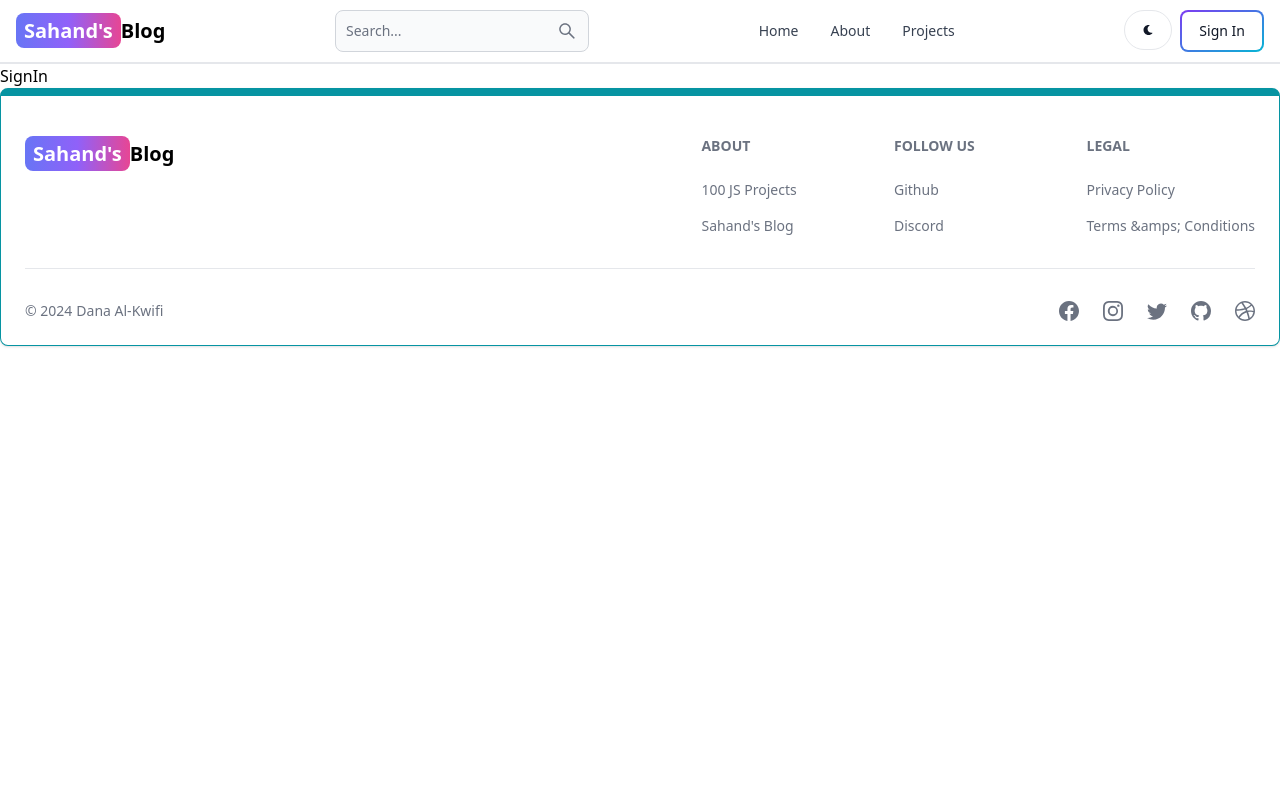
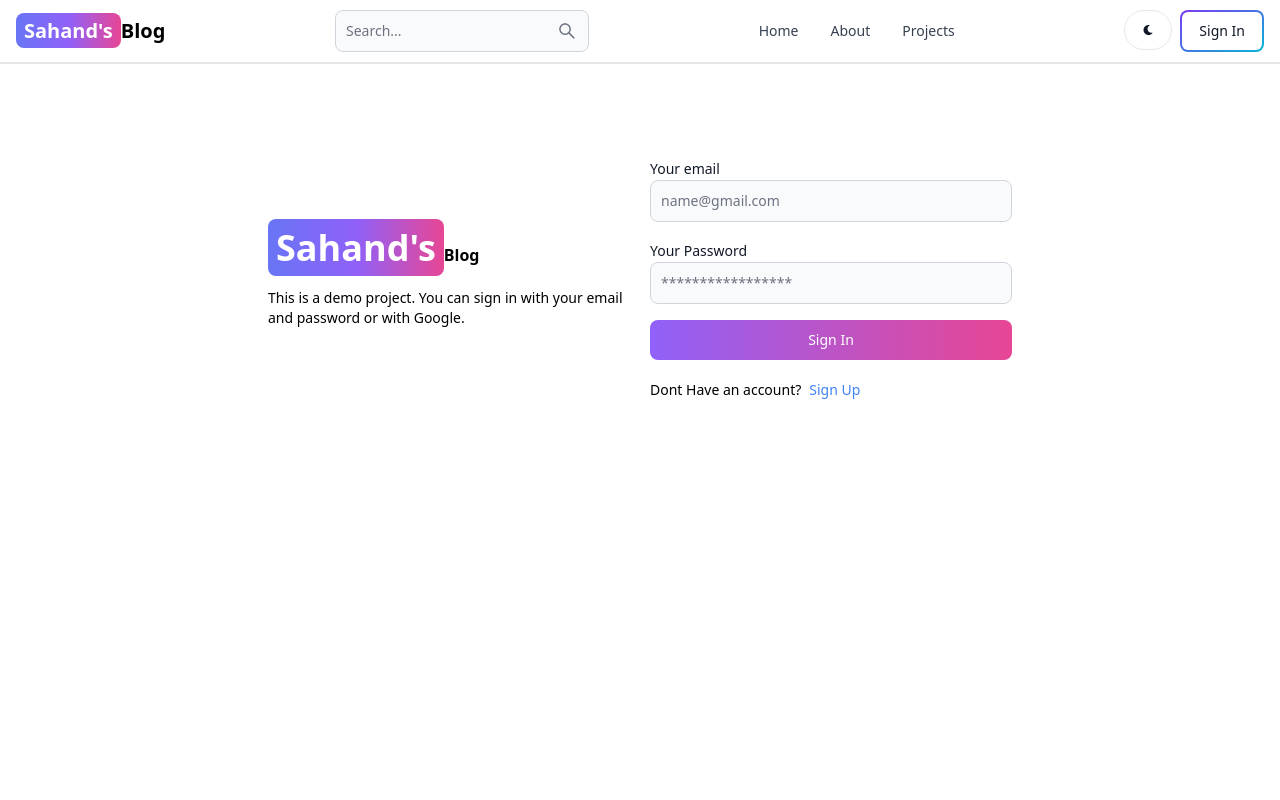
Before and after one commit to danalkwifi/mern-blog, a React (Vite) app in the folder client/: page /sign-in in a window 1280 px wide. Shown: the top 800 px of the page. Built offline with nearby package versions, Linux system fonts and the light colour scheme.

Commit message:
complete sigin page functionality

```diff
--- a/client/src/pages/SignIn.jsx
+++ b/client/src/pages/SignIn.jsx
@@ -1,7 +1,106 @@
-import React from 'react'
+import { Label, TextInput, Button, Alert, Spinner } from 'flowbite-react';
+import React, { useState } from 'react'
+import {Link, useNavigate} from 'react-router-dom';
 
 export default function SignIn() {
+  const [formData, setFormData] = useState({});
+  const [errorMessage, setErrorMessage] = useState(null);
+  const [loading, setLoading] = useState(false);
+  const navigate = useNavigate();
+
+  const handleChange = (e) => {
+    //console.log(e.target.value);
+    setFormData({...formData, [e.target.id]: e.target.value.trim()}); //trim the white space
+  };
+
+  //console.log(formData);
+
+  const handleSubmit = async (e) => {
+    e.preventDefault(); //prevent the refresh of a page
+
+    if (!formData.email || !formData.password) {
+      return setErrorMessage('Please fill out all fields.');
+    }
+
+    try{
+      setLoading(true);
+      setErrorMessage(null);
+      const res = await fetch('/api/auth/signin', {
+        method: 'POST',
+        headers: {'Content-Type': 'application/json'},
+        body: JSON.stringify(formData),
+      });
+      const data = await res.json();
+      if (data.success === false) {
+        return setErrorMessage(data.message);
+      }
+      setLoading(false);
+      if(res.ok){
+        navigate('/')
+      }
+    }catch(error){
+      setErrorMessage(error.message);
+      setLoading(false);
+    }
+  };
+
   return (
-    <div>SignIn</div>
+    <div className='min-h-screen mt-20'>
+      <div className='flex p-3 max-w-3xl mx-auto flex-col md:flex-row md:items-center gap-5'>
+      {/* left */}
+      <div className='flex-1'>
+      <Link to="/" className='font-bold dark:text-white'>
+            <span className='px-2 py-1 bg-gradient-to-r from-indigo-500 via-purple-500 to-pink-500 rounded-lg text-white text-4xl'>Sahand's</span>
+            Blog
+        </Link>
+        <p className='text-sm mt-5'>
+          This is a demo project. You can sign in with your email and password or with Google.
+        </p>
+      </div>
+      {/* right */}
+      <div className='flex-1'>
+        <form className='flex flex-col gap-4' onSubmit={handleSubmit}>
+          <div>
+            <Label value='Your email' />
+            <TextInput
+              type='email'
+              placeholder='name@gmail.com'
+              id='email'
+              onChange={handleChange}
+             />
+          </div>
+          <div>
+            <Label value='Your Password' />
+            <TextInput
+              type='password'
+              placeholder='*****************'
+              id='password'
+              onChange={handleChange}
+             />
+          </div>
+          <Button gradientDuoTone='purpleToPink' type='submit' disabled={loading}>
+          {
+            loading ? (
+              <>
+                <Spinner size='sm' />
+                <span className='pl-3'>Loading...</span>
+              </>
+
+            ) : 'Sign In'
+          }
+          </Button>
+        </form>
+        <div className='flex gap-2 text-sm mt-5'>
+          <span>Dont Have an account?</span>
+          <Link to='/sign-up' className='text-blue-500'>Sign Up</Link>
+        </div>
+        {errorMessage && (
+          <Alert className='mt-5' color='failure'>
+            {errorMessage}
+          </Alert>
+        )}
+      </div>
+      </div>
+    </div>
   )
 }
```
